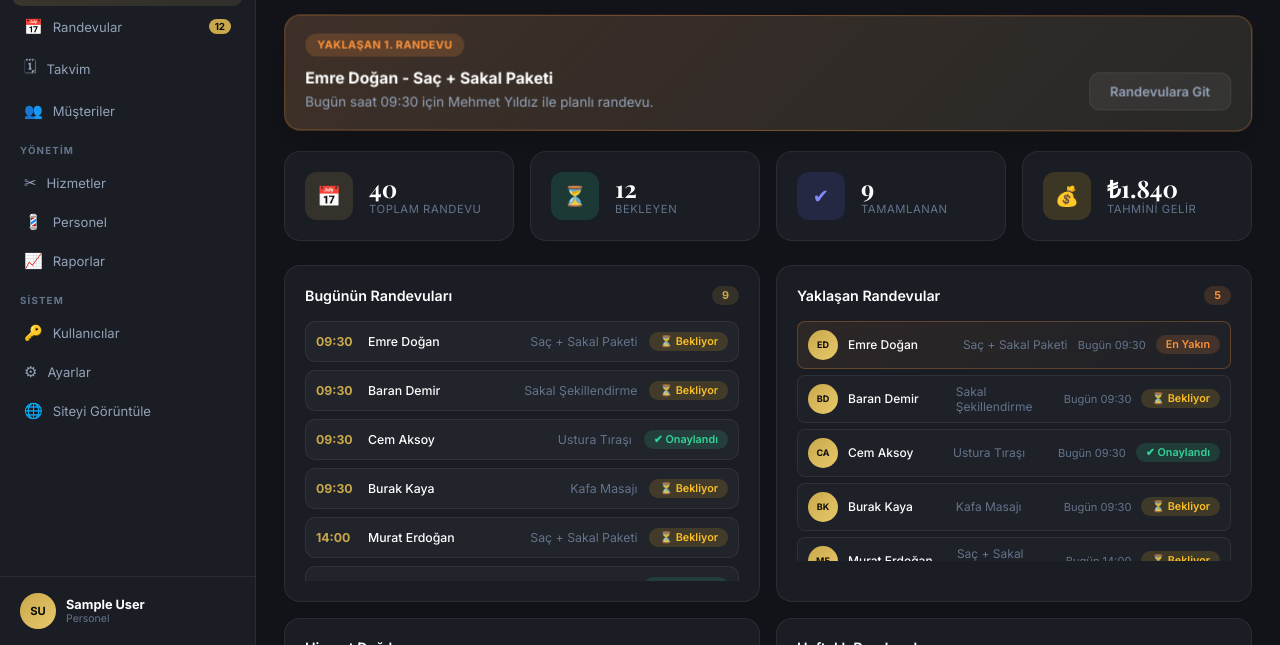
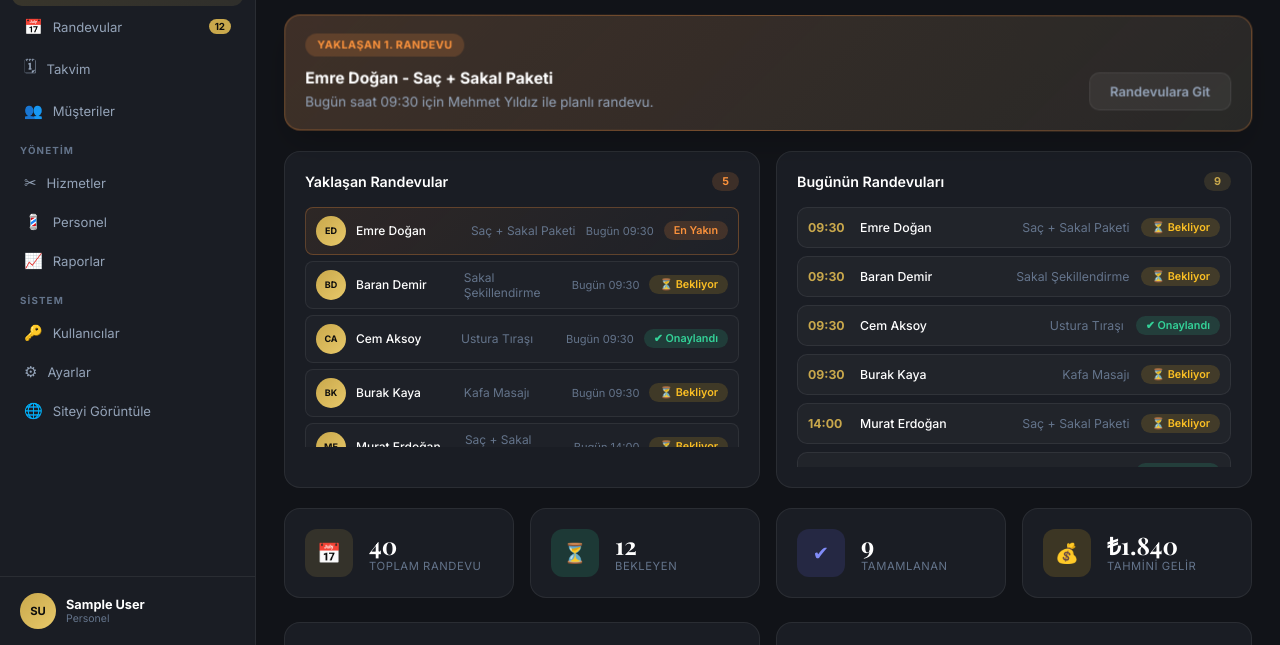
Before and after one commit to barisatas74/berber1, a plain HTML site: page admin.html in a window 1280 px wide. Shown: the part 155-800 px from the top of the page. Drawn offline with nearby package versions, Linux system fonts and the light colour scheme; sample sign-in values are in the browser's storage.

Commit message:
Reorder dashboard layout under next appointment alert

```diff
--- a/admin.css
+++ b/admin.css
@@ -494,6 +494,10 @@ ul { list-style: none; }
   gap: 16px;
 }
 
+.dash-grid--lead {
+  margin-bottom: 20px;
+}
+
 /* ============================================================
    CARD
    ============================================================ */
--- a/admin.html
+++ b/admin.html
@@ -82,6 +82,10 @@
             <a href="#" class="btn btn--ghost" data-page="appointments">Randevulara Git</a>
           </div>
         </div>
+        <div class="dash-grid dash-grid--lead">
+          <div class="card"><div class="card__header"><h3>Yaklaşan Randevular</h3><span class="card__badge card__badge--alert" id="upcomingCount">0</span></div><div class="mini-table" id="upcomingList"></div></div>
+          <div class="card"><div class="card__header"><h3>Bugünün Randevuları</h3><span class="card__badge" id="todayCount">0</span></div><div class="today-list" id="todayList"></div></div>
+        </div>
         <div class="kpi-grid">
           <div class="kpi-card"><div class="kpi-card__icon" style="background:rgba(201,168,76,.15);color:#c9a84c">📅</div><div class="kpi-card__body"><span class="kpi-val" id="kpiTotal">0</span><span class="kpi-label">Toplam Randevu</span></div></div>
           <div class="kpi-card"><div class="kpi-card__icon" style="background:rgba(52,211,153,.15);color:#34d399">⏳</div><div class="kpi-card__body"><span class="kpi-val" id="kpiPending">0</span><span class="kpi-label">Bekleyen</span></div></div>
@@ -89,8 +93,6 @@
           <div class="kpi-card"><div class="kpi-card__icon" style="background:rgba(251,191,36,.15);color:#fbbf24">💰</div><div class="kpi-card__body"><span class="kpi-val" id="kpiRevenue">₺0</span><span class="kpi-label">Tahmini Gelir</span></div></div>
         </div>
         <div class="dash-grid">
-          <div class="card"><div class="card__header"><h3>Bugünün Randevuları</h3><span class="card__badge" id="todayCount">0</span></div><div class="today-list" id="todayList"></div></div>
-          <div class="card"><div class="card__header"><h3>Yaklaşan Randevular</h3><span class="card__badge card__badge--alert" id="upcomingCount">0</span></div><div class="mini-table" id="upcomingList"></div></div>
           <div class="card"><div class="card__header"><h3>Hizmet Dağılımı</h3></div><div class="donut-wrap"><canvas id="donutChart" width="180" height="180"></canvas><div class="donut-legend" id="donutLegend"></div></div></div>
           <div class="card"><div class="card__header"><h3>Haftalık Randevular</h3></div><div class="bar-chart" id="barChart"></div></div>
           <div class="card"><div class="card__header"><h3>Son Randevular</h3><a href="#" class="card__link" data-page="appointments">Tümü →</a></div><div class="mini-table" id="recentList"></div></div>
```
